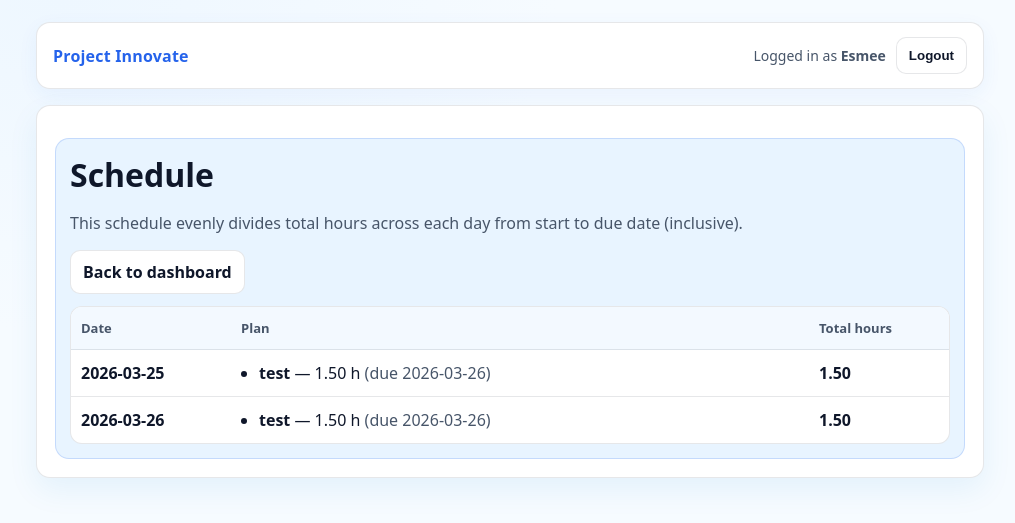
After one commit to Esmee0/Project_innovate, a Flask app: page /schedule in a window 1280 px wide. The commit adds this page. Shown: the top 523 px of the page, without its empty margins (130-1145 px from the left). Run offline with Flask 3, Linux system fonts and the light colour scheme; a user stored in the database is signed in.

Commit message:
Start of scheduling the work

```diff
--- a/app.py
+++ b/app.py
@@ -1,5 +1,6 @@
 import os
-from datetime import datetime
+from collections import defaultdict
+from datetime import datetime, timedelta
 
 from flask import Flask, render_template, request, redirect, url_for, flash
 from flask_sqlalchemy import SQLAlchemy
@@ -19,7 +20,6 @@ app.config["SECRET_KEY"] = "dev-change-me"
 # Always store the SQLite DB next to this file (stable path)
 BASE_DIR = os.path.abspath(os.path.dirname(__file__))
 app.config["SQLALCHEMY_DATABASE_URI"] = "sqlite:///" + os.path.join(BASE_DIR, "app.db")
-
 app.config["SQLALCHEMY_TRACK_MODIFICATIONS"] = False
 
 db = SQLAlchemy(app)
@@ -34,6 +34,9 @@ class User(UserMixin, db.Model):
     username = db.Column(db.String(80), unique=True, nullable=False)
     password_hash = db.Column(db.String(255), nullable=False)
 
+    def __repr__(self):
+        return f"<User id={self.id} username={self.username!r}>"
+
 
 class Assignment(db.Model):
     id = db.Column(db.Integer, primary_key=True)
@@ -44,10 +47,40 @@ class Assignment(db.Model):
     due_date = db.Column(db.Date, nullable=False)
     total_hours = db.Column(db.Float, nullable=False)
 
+    def __repr__(self):
+        return f"<Assignment id={self.id} title={self.title!r} user_id={self.user_id}>"
+
 
 @login_manager.user_loader
 def load_user(user_id):
     return db.session.get(User, int(user_id))
+
+
+def build_schedule(assignments):
+    """
+    Returns a dict: {date_obj: [(assignment, hours_for_that_day), ...]}
+    Hours are evenly distributed from start_date to due_date (inclusive).
+    """
+    schedule = defaultdict(list)
+
+    for a in assignments:
+        # Safety checks
+        if not a.start_date or not a.due_date or a.total_hours is None:
+            continue
+        if a.due_date < a.start_date:
+            continue
+        if a.total_hours <= 0:
+            continue
+
+        days = (a.due_date - a.start_date).days + 1  # inclusive
+        hours_per_day = a.total_hours / days
+
+        d = a.start_date
+        while d <= a.due_date:
+            schedule[d].append((a, hours_per_day))
+            d += timedelta(days=1)
+
+    return dict(sorted(schedule.items(), key=lambda x: x[0]))
 
 
 @app.route("/")
@@ -119,6 +152,20 @@ def dashboard():
     )
 
 
+@app.route("/schedule")
+@login_required
+def schedule():
+    assignments = (
+        Assignment.query
+        .filter_by(user_id=current_user.id)
+        .order_by(Assignment.due_date.asc())
+        .all()
+    )
+
+    schedule_map = build_schedule(assignments)
+    return render_template("schedule.html", schedule_map=schedule_map)
+
+
 @app.route("/assignments/new", methods=["GET", "POST"])
 @login_required
 def new_assignment():
@@ -162,6 +209,7 @@ def new_assignment():
         return redirect(url_for("dashboard"))
 
     return render_template("new_assignment.html")
+
 
 @app.route("/assignments/<int:assignment_id>/delete", methods=["POST"])
 @login_required
--- a/templates/dashboard.html
+++ b/templates/dashboard.html
@@ -8,6 +8,7 @@
 
   <div class="actions">
     <a class="btn btn-primary" href="{{ url_for('new_assignment') }}">+ New assignment</a>
+    <a class="btn" href="{{ url_for('schedule') }}">View schedule</a>
   </div>
 
   <h2 style="margin-top:16px;">Your assignments</h2>
--- /dev/null
+++ b/templates/schedule.html
@@ -0,0 +1,52 @@
+{% extends "base.html" %}
+
+{% block title %}Schedule{% endblock %}
+
+{% block content %}
+  <h1>Schedule</h1>
+  <p class="muted">
+    This schedule evenly divides total hours across each day from start to due date (inclusive).
+  </p>
+
+  <div class="actions">
+    <a class="btn" href="{{ url_for('dashboard') }}">Back to dashboard</a>
+  </div>
+
+  {% if schedule_map %}
+    <table class="table" style="margin-top:12px;">
+      <thead>
+        <tr>
+          <th style="width:160px;">Date</th>
+          <th>Plan</th>
+          <th style="width:140px;">Total hours</th>
+        </tr>
+      </thead>
+      <tbody>
+        {% for day, items in schedule_map.items() %}
+          <tr>
+            <td><strong>{{ day }}</strong></td>
+            <td>
+              <ul style="margin:0;padding-left:18px;">
+                {% for a, h in items %}
+                  <li>
+                    <strong>{{ a.title }}</strong> — {{ "%.2f"|format(h) }} h
+                    <span class="muted">(due {{ a.due_date }})</span>
+                  </li>
+                {% endfor %}
+              </ul>
+            </td>
+            <td>
+              {% set total = namespace(v=0) %}
+              {% for a, h in items %}
+                {% set total.v = total.v + h %}
+              {% endfor %}
+              <strong>{{ "%.2f"|format(total.v) }}</strong>
+            </td>
+          </tr>
+        {% endfor %}
+      </tbody>
+    </table>
+  {% else %}
+    <p class="muted">No assignments yet, so there’s no schedule.</p>
+  {% endif %}
+{% endblock %}
```
